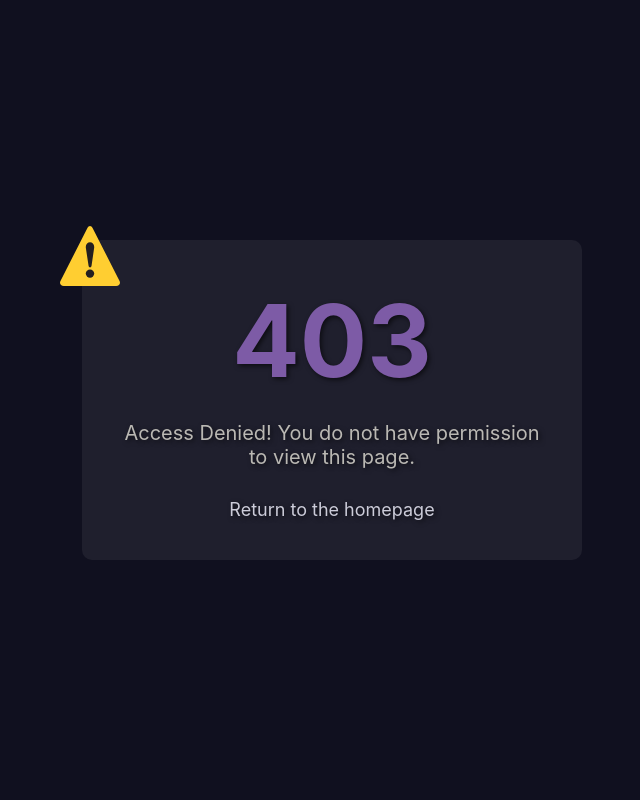
After one commit to guifreschi/site-metricus, a Flask app: template src/main/server/templates/403.html in a window 1280 px wide. The commit adds this page. Shown: the whole page, without its empty margins (308-948 px from the left). Run offline with Flask 3, Linux system fonts and the light colour scheme; the template is opened without the code that fills it, so the values that code supplies are empty.

Commit message:
feat: add custom error pages for 403, 404, and 500

```diff
--- a/src/main/server/server.py
+++ b/src/main/server/server.py
@@ -8,6 +8,7 @@ from src.main.routes.history import history_bp
 from src.main.routes.login import login_bp
 from src.main.routes.sign_up import sign_up_bp
 from src.main.routes.metricusgui import metricusgui_bp
+from src.main.routes.error import error_bp
 
 app = Flask(__name__)
 app.secret_key = SECRET_KEY
@@ -27,6 +28,7 @@ app.register_blueprint(history_bp)
 app.register_blueprint(login_bp, url_prefix='/login')
 app.register_blueprint(sign_up_bp, url_prefix='/sign-up')
 app.register_blueprint(metricusgui_bp)
+app.register_blueprint(error_bp)
 
 if __name__ == '__main__':
   app.run(debug=True)
--- a/src/main/server/static/js/events/calculator.js
+++ b/src/main/server/static/js/events/calculator.js
@@ -87,6 +87,7 @@ export function setupSwitchButton() {
   if (switchButton) {
     switchButton.onclick = () => {
       circle.classList.toggle('circle-animation')
+      switchButton.classList.toggle('gray-scale')
 
       if (circle.classList.contains('rounded-result-true')) {
         circle.classList.remove('rounded-result-true')
--- a/src/main/server/static/styles/conversion/conversion.css
+++ b/src/main/server/static/styles/conversion/conversion.css
@@ -652,3 +652,7 @@
     display: none;
   }
 }
+
+.gray-scale {
+  filter: grayscale();
+}
--- /dev/null
+++ b/src/main/server/static/styles/errors/error.css
@@ -0,0 +1,144 @@
+html {
+  scroll-behavior: smooth;
+}
+
+* {
+  margin: 0;
+  padding: 0;
+  box-sizing: border-box;
+  font-family: 'Inter', sans-serif;
+}
+
+:root {
+  --text-color: #d4d4d8;
+  --text-color-secondary: #bab8b3;
+  --text-color-tertiary: #dfd9cd;
+  --brand-color: #7d5ba6;
+  --link-color: #ccccd9;
+  --link-hover: #55357b;
+  --bg-color: #10101f;
+  --bg-color-secondary: #121217;
+  --bg-color-secondary-scroll: #17171c;
+  --bg-color-tertiary: #1f1f2d;
+  --ff-secondary: "Poppins", sans-serif;
+  --scrollbar-thumb-hover: #0b0b0c;
+}
+
+body {
+  background-color: var(--bg-color);
+  color: var(--text-color);
+  transition: background-color 0.3s ease, color 0.3s ease;
+  font-family: var(--ff-secondary);
+}
+
+body {
+  visibility: hidden;
+  opacity: 0;
+  transition: opacity 0.2s ease, background-color 0.2s ease;
+}
+
+body.theme-loaded {
+  visibility: visible;
+  opacity: 1;
+}
+
+.light-mode {
+  --text-color: #2c2c2c;
+  --text-color-secondary: #4f4d4d;
+  --text-color-tertiary: #2c2c2c;
+  --brand-color: #5a3ea6;
+  --link-color: #3b5998;
+  --link-hover: #3c1e7b;
+  --bg-color: #ffffff;
+  --bg-color-secondary: #f2f2f2;
+  --bg-color-secondary-scroll: #e6e6e6;
+  --bg-color-tertiary: #cacaca;
+  --scrollbar-thumb-hover: rgb(70, 70, 70);
+  transition: background-color 0.3s ease, color 0.3s ease;
+}
+
+.error-container {
+  background-size: cover;
+  background-position: center;
+  display: flex;
+  justify-content: center;
+  align-items: center;
+  height: 100vh;
+  color: var(--text-color);
+  text-shadow: 0.125rem 0.125rem 0.3125rem rgba(0, 0, 0, 0.6);
+  padding: 2rem;
+
+  & .construction-image {
+    display: flex;
+    position: relative;
+    justify-content: center;
+    align-items: center;
+    margin-bottom: 18rem;
+    z-index: 2;
+    img {
+      width: 4rem;
+      margin-left: 1rem;
+      position: absolute;
+    }
+  }
+}
+.error-content {
+  background-color: var(--bg-color-tertiary);
+  padding: 2.5rem;
+  border-radius: 0.625rem;
+  text-align: center;
+  max-width: 31.25rem;
+  width: 100%;
+  z-index: 1;
+}
+
+.error-code {
+  font-size: 6.25rem;
+  color: var(--brand-color);
+  font-weight: bold;
+  margin-bottom: 1.25rem;
+}
+
+.error-message {
+  font-size: 1.25rem;
+  margin-bottom: 1.875rem;
+  color: var(--text-color-secondary);
+}
+
+.home-link {
+  font-size: 1.125rem;
+  text-decoration: none;
+  color: var(--link-color);
+  transition: color 0.3s;
+}
+
+.home-link:hover {
+  color: var(--link-hover);
+}
+
+@media (max-width: 79.8em) {
+  .error-code {
+    font-size: 4.5rem;
+  }
+
+  .error-container .construction-image {
+    display: none;
+  }
+
+  .error-message {
+    font-size: 1rem;
+    margin-bottom: 1.5rem;
+  }
+
+  .home-link {
+    font-size: 1rem;
+  }
+
+  .construction-image {
+    margin-bottom: 10rem;
+  }
+
+  .construction-image img {
+    width: 3rem;
+  }
+}
--- /dev/null
+++ b/src/main/server/templates/403.html
@@ -0,0 +1,22 @@
+<!DOCTYPE html>
+<html lang="en">
+<head>
+    <meta charset="UTF-8">
+    <meta name="viewport" content="width=device-width, initial-scale=1.0">
+    <title>Metricus</title>
+    <link rel="stylesheet" href="{{ url_for('static', filename='styles/errors/error.css') }}">
+</head>
+<body class="theme-loaded">
+  <div class="error-container">
+    <div class="construction-image">
+      <img src="{{ url_for('static', filename='assets/main-images/yellow-warning.svg') }}" alt="warning image">
+    </div>
+      <div class="error-content">
+        <h1 class="error-code">403</h1>
+        <p class="error-message">Access Denied! You do not have permission to view this page.</p>
+        <a href="/" class="home-link">Return to the homepage</a>
+      </div>
+  </div>
+  <script type="module" src="{{ url_for('static', filename='js/main.js') }}"></script>
+</body>
+</html>
--- a/src/main/server/templates/calculator-complex.html
+++ b/src/main/server/templates/calculator-complex.html
@@ -18,7 +18,7 @@
     <section id="calculator">
       <div id="unit-info">
         <h2></h2>
-        <div id="switch">
+        <div id="switch" class="gray-scale">
           <p>Rounded Result</p>
           <div id="switch-image">
             <div id="circle"></div>
--- a/src/main/server/templates/calculator.html
+++ b/src/main/server/templates/calculator.html
@@ -20,7 +20,7 @@
     <section id="calculator">
       <div id="unit-info">
         <h2></h2>
-        <div id="switch">
+        <div id="switch" class="gray-scale">
           <p>Rounded Result</p>
           <div id="switch-image">
             <div id="circle"></div>
```
Also changed, not shown: src/main/routes/error.py (added, +15 -0 lines), src/main/server/templates/404.html (added, +22 -0 lines), src/main/server/templates/500.html (added, +22 -0 lines), src/main/server/static/assets/main-images/yellow-warning.svg (added).
